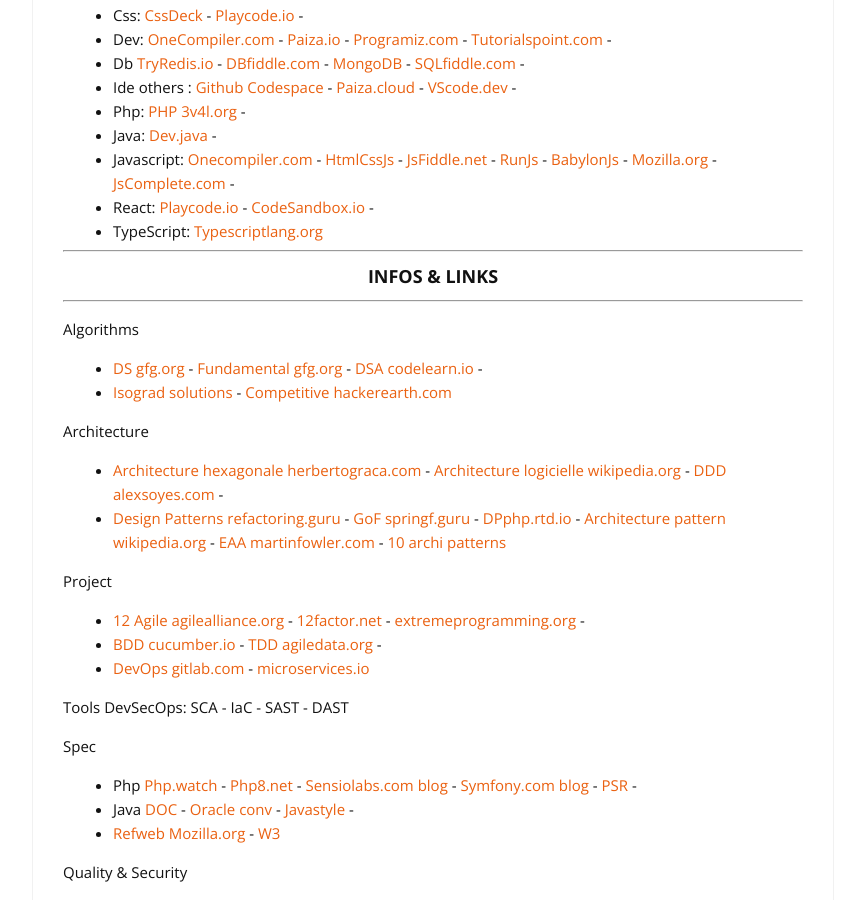
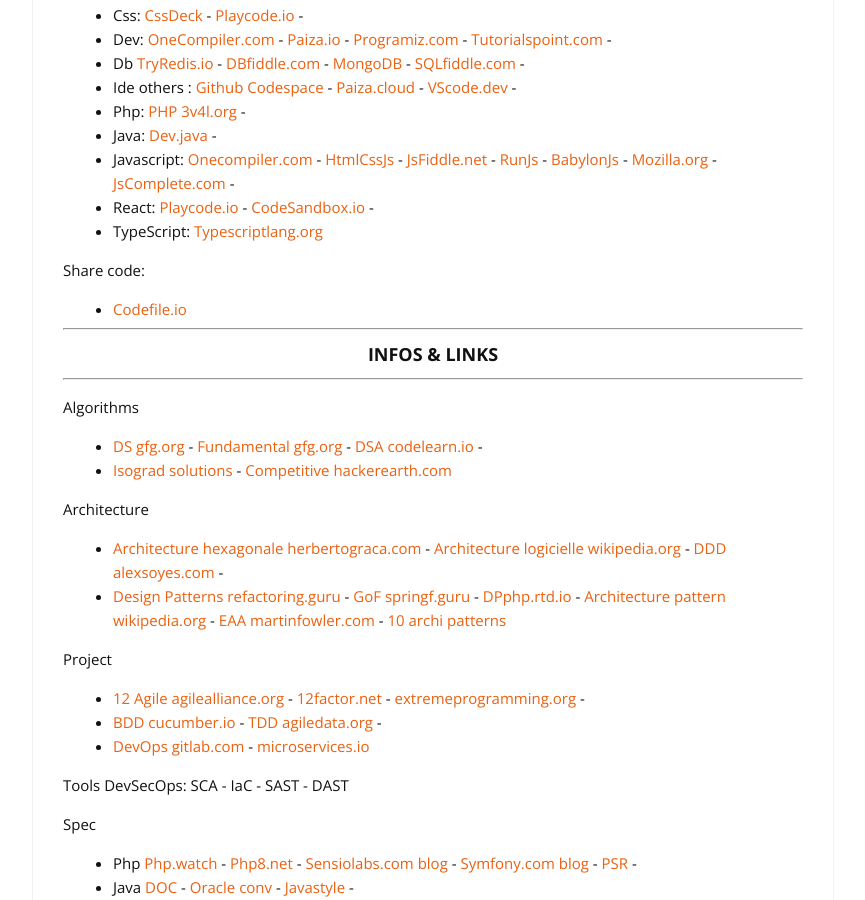
Before and after one commit to cylmat/cylmat.github.io, a Jekyll site: the page built from _pages/USEFUL.md, in a window 1280 px wide and 900 px high, scrolled down 1286 px. Shown: the whole window, without its empty margins (207-1072 px from the left). Built offline with Jekyll 4.4.1, drawn with Linux system fonts in a browser that asks for light colours; nearby versions of some CDN libraries.

Commit message:
Update USEFUL.md

```diff
--- a/_pages/USEFUL.md
+++ b/_pages/USEFUL.md
@@ -65,6 +65,9 @@
 * Javascript: [Onecompiler.com](https://onecompiler.com/javascript/) - [HtmlCssJs](https://html-css-js.com/) - [JsFiddle.net](https://jsfiddle.net/) - [RunJs](https://runjs.co/) - [BabylonJs](https://playground.babylonjs.com/) - [Mozilla.org](https://developer.mozilla.org/en-US/play) - [JsComplete.com](https://jscomplete.com/playground) -
 * React: [Playcode.io](https://playcode.io/react) - [CodeSandbox.io](https://codesandbox.io/s) -
 * TypeScript: [Typescriptlang.org](https://www.typescriptlang.org/play)
+
+Share code:
+- [Codefile.io](https://codefile.io)
 
 ---
 ### <center>INFOS & LINKS</center>
```
